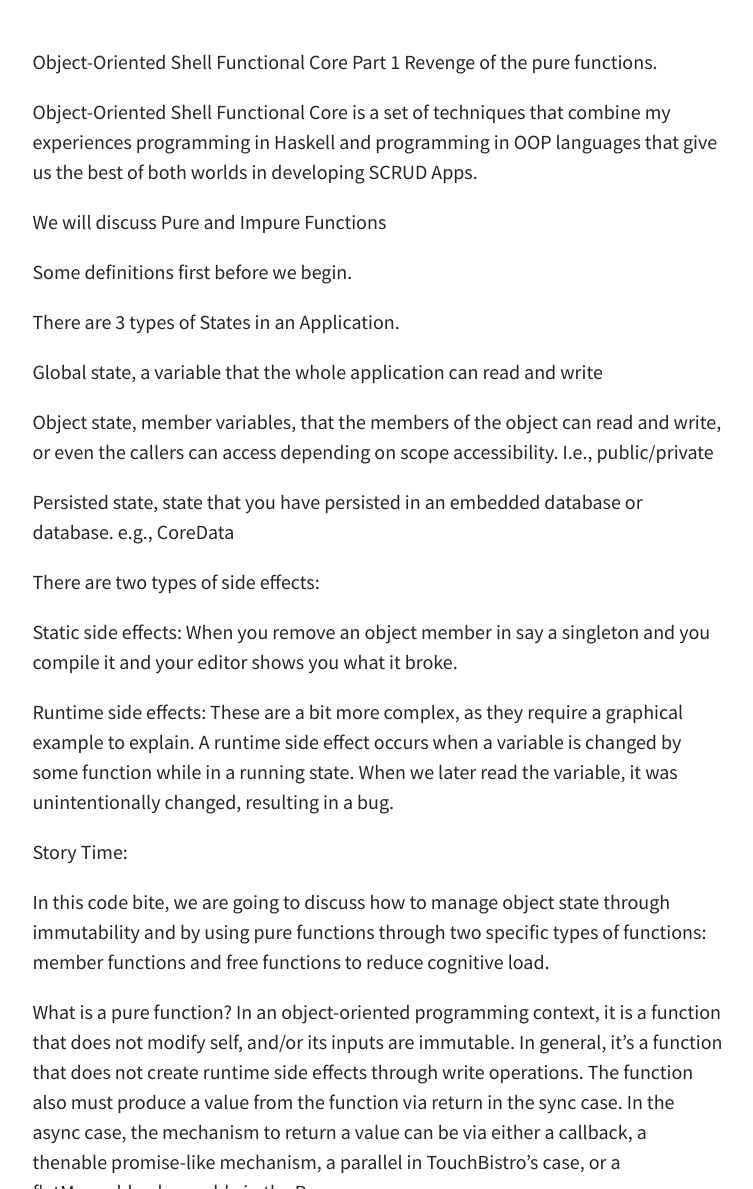
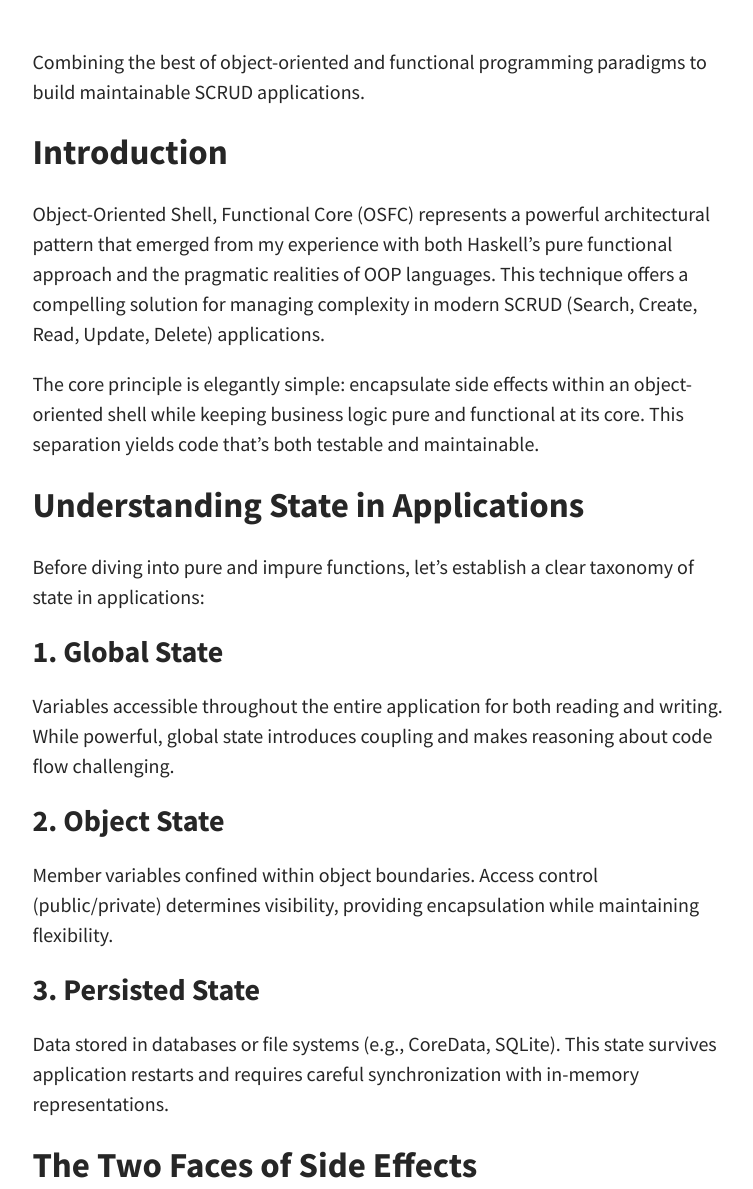
Before and after one commit to ArEnSc/arensc.github.io, a Jekyll site: the page built from _posts/2020-05-19-ObjectOrientatedCore-FunctionalShell.md, in a window 1280 px wide and 1400 px high, scrolled down 293 px, cut to the strip 211-1400 px from the top of the window. Shown: the whole strip, without its empty margins (262-1015 px from the left). Built offline with Jekyll 4.4.1, drawn with Linux system fonts in a browser that asks for light colours; some of the changed text lies outside the part shown.

Commit message:
Restructure and improve Object-Oriented Shell, Functional Core article

````diff
--- a/_posts/2020-05-19-ObjectOrientatedCore-FunctionalShell.md
+++ b/_posts/2020-05-19-ObjectOrientatedCore-FunctionalShell.md
@@ -1,115 +1,158 @@
 ---
 layout: post
-title: Code Bites - Object-Oriented Shell Functional Core Pure Functions and Impure Functions.
+title: Object-Oriented Shell, Functional Core - Managing State in Modern Applications
 tags: [Swift, OOP, Functional Programming]
 feature-img: "assets/img/matplotlib-charts.jpg"
 thumbnail: "assets/img/matplotlib-charts.jpg"
 excerpt_separator: <!--more-->
 ---
 
-Object-Oriented Shell Functional Core Part 1
-Revenge of the pure functions.
+Combining the best of object-oriented and functional programming paradigms to build maintainable SCRUD applications.
 
 <!--more-->
-Object-Oriented Shell Functional Core is a set of techniques that combine my experiences programming in Haskell and programming in OOP languages that give us the best of both worlds in developing SCRUD Apps.
 
-We will discuss Pure and Impure Functions
+## Introduction
 
-Some definitions first before we begin.
+Object-Oriented Shell, Functional Core (OSFC) represents a powerful architectural pattern that emerged from my experience with both Haskell's pure functional approach and the pragmatic realities of OOP languages. This technique offers a compelling solution for managing complexity in modern SCRUD (Search, Create, Read, Update, Delete) applications.
 
-There are 3 types of States in an Application.
+The core principle is elegantly simple: encapsulate side effects within an object-oriented shell while keeping business logic pure and functional at its core. This separation yields code that's both testable and maintainable.
 
-Global state, a variable that the whole application can read and write
+## Understanding State in Applications
 
-Object state, member variables, that the members of the object can read and write, or even the callers can access depending on scope accessibility. I.e., public/private
+Before diving into pure and impure functions, let's establish a clear taxonomy of state in applications:
 
-Persisted state, state that you have persisted in an embedded database or database. e.g.,
-CoreData
+### 1. Global State
+Variables accessible throughout the entire application for both reading and writing. While powerful, global state introduces coupling and makes reasoning about code flow challenging.
 
-There are two types of side effects:
+### 2. Object State
+Member variables confined within object boundaries. Access control (public/private) determines visibility, providing encapsulation while maintaining flexibility.
 
-Static side effects: When you remove an object member in say a singleton and you compile it and your editor shows you what it broke.
+### 3. Persisted State
+Data stored in databases or file systems (e.g., CoreData, SQLite). This state survives application restarts and requires careful synchronization with in-memory representations.
 
-Runtime side effects:
-These are a bit more complex, as they require a graphical example to explain. A runtime side effect occurs when a variable is changed by some function while in a running state. When we later read the variable, it was unintentionally changed, resulting in a bug.
+## The Two Faces of Side Effects
 
-Story Time:
+Understanding side effects is crucial for applying OSFC effectively:
 
-In this code bite, we are going to discuss how to manage object state through immutability and by using pure functions through two specific types of functions: member functions and free functions to reduce cognitive load.
+### Static Side Effects
+These manifest at compile time. Remove a singleton's method, and your IDE immediately highlights every broken reference. While disruptive, static side effects are predictable and manageable.
 
-What is a pure function? In an object-oriented programming context, it is a function that does not modify self, and/or its inputs are immutable. In general, it's a function that does not create runtime side effects through write operations. The function also must produce a value from the function via return in the sync case. In the async case, the mechanism to return a value can be via either a callback, a thenable promise-like mechanism, a parallel in TouchBistro's case, or a flatMappable observable in the Rx case.
+### Runtime Side Effects
+Far more insidious, runtime side effects emerge during execution. A function modifies a shared variable, another function reads it later expecting the original value—suddenly, you're debugging seemingly impossible behavior. These effects compound exponentially as systems grow.
 
-Why should we have pure functions in our codebase?
-Pure functions are functions that are deterministic, meaning they are easy to test. They make guarantees that they do not change the state at the scope they are used in. They guarantee that there is no read-write relationship between the function scope and the rest of the object or even the object variables entering the function.
+## Pure Functions: The Functional Core
 
-This gives you peace of mind that if we were to remove that function, there wouldn't be a side effect of doing so, other than breaking the chain of functions. If you use the function, there isn't an impact or side effect of doing so.
+### Definition
+In object-oriented contexts, a pure function exhibits three key characteristics:
+1. **No self modification** - It doesn't alter the object's state
+2. **Immutable inputs** - Parameters remain unchanged
+3. **Deterministic output** - Always returns a value (synchronously or asynchronously)
 
-Thus reducing the cognitive load of maintenance and reading of the code. That is, you do not need to trace the rest of the code to determine what this function can do to the system.
+For asynchronous operations, the return mechanism might involve callbacks, promises, observables (Rx), or other async patterns—but the principle remains: predictable input-output relationships.
 
-Can every function be pure then? No, not all functions are pure, especially in SCRUD application programming. The idea in SCRUD applications that are largely based on OOP paradigms is that we manage the state through chaining functions async or sync, through implementation patterns, through an object-oriented interface.
+### Why Pure Functions Matter
 
-All in all, at the end of the chain we have to present the computation, which is storing state in one of the 3 ways above. Meaning that if there are pure functions, there are impure functions alongside them.
+Pure functions offer compelling benefits:
 
-E.g., we have a member variable representing a list of tasks. If we remove a task from the task list by deleting that task using a function, the function is considered impure.
+- **Testability**: Deterministic behavior makes unit testing straightforward
+- **Composability**: Chain pure functions without fear of hidden interactions
+- **Reasoning**: Understand functions in isolation without tracing global effects
+- **Refactoring**: Remove or relocate pure functions safely
 
-We will discuss implementation patterns through object-oriented interfaces and chaining in another code bite.
+This dramatically reduces cognitive load. When reading pure functions, you need only understand their inputs and outputs—not the entire system state.
 
-// Pure Free Function: A free function cannot reference self, therefore cannot modify the state of the object, but can it modify its input and cause a runtime side effect?
+## The Reality of Impure Functions
+
+Despite their benefits, pure functions alone cannot build complete applications. SCRUD operations inherently require state mutation—updating databases, modifying UI, handling user input. This is where the object-oriented shell comes in.
+
+Consider this practical example:
 
 ```swift
-let a = AReferenceType()
+class TaskManager {
+    private var tasks: [Task] = []
 
-var b = ValueType()
+    // Impure: Modifies object state
+    func deleteTask(at index: Int) {
+        tasks.remove(at: index)
+        persistTasks() // Side effect: Database write
+    }
 
-func AFreePureFunction(a:AReferenceType, b:ValueType) {
-    a.int = 1
-    print("Change and cause Side Effect \(a.int)")
+    // Pure: Returns new array without modifying state
+    func tasksFiltered(by status: TaskStatus) -> [Task] {
+        return tasks.filter { $0.status == status }
+    }
+}
+```
 
-    var b = b
-    b.int = 1
+## Practical Implementation in Swift
+
+Let's examine how Swift's type system helps enforce these patterns:
+
+### Free Functions and Side Effects
+
+```swift
+class Account {
+    var balance: Int = 0
 }
 
-AFreePureFunction(a: a, b: b)
-print("Side Effect A => int: \(a.int)")
-print("Side Effect B => int: \(b.int)")
+struct Transaction {
+    let amount: Int
+}
 
-// notice how a was changed in the outer scope but b wasn't
-// this has to do with the fact that structs are immutable in that scope.1
+// This appears pure but isn't—reference types allow mutation
+func processTransaction(account: Account, transaction: Transaction) {
+    account.balance += transaction.amount // Side effect!
+}
+
+// Truly pure version returns new state
+func calculateNewBalance(currentBalance: Int, transaction: Transaction) -> Int {
+    return currentBalance + transaction.amount
+}
 ```
 
-Yes, reference types can have side effects even if you use a free function.
-What if the reference type contains a value you need for a computation? Make sure that the input is immutable in this case or pass a copy of the input to the function. Look up types that are immutable in Swift for more details, as this is out of scope of the tutorial.
+Key insight: Swift's value types (structs) naturally encourage pure functions, while reference types (classes) require discipline to avoid unintended mutations.
 
-How about class member functions?
+### Member Functions in Classes
 
-// Class Member Pure Function
 ```swift
+class BankAccount {
+    private var balance: Int = 0
 
-class B: UIViewController {
-    var aValue:Int = 0
-
-    override func viewDidLoad() {
-        super.viewDidLoad()
-
-        let newValue = memberPureFunctionThatAddsOne(a:self.aValue)
-        print(newValue) // use to update the UI ? use to update a
+    // Pure member function - doesn't reference self's mutable state
+    func calculateInterest(principal: Int, rate: Double) -> Int {
+        return Int(Double(principal) * rate)
     }
 
-    // Do not reference self here
-    func memberPureFunctionThatAddsOne(a:Int) -> String {
-        let a = a + 1
-        return "\(a)"
+    // Impure - modifies state
+    func applyInterest(rate: Double) {
+        let interest = calculateInterest(principal: balance, rate: rate)
+        balance += interest
     }
 }
-
-
 ```
 
-Why is it that a pure function can reduce complexity of the code? In graph theory, when you represent the code as a graph of relationships where read and write are edges to variables that contain state, the pure function only writes/reads values internal to its scope. It produces values and never writes those values to the system.
+## The Graph Theory Perspective
 
-If it does that, then we can guarantee that it wouldn't modify the state of the system. It's as simple as that.
+Viewing code through graph theory illuminates why pure functions reduce complexity:
 
-What about structs and functions on structs? Well, that's an exercise left to you. Is this an appropriate solution for some cases?
+- **Nodes**: Variables and state
+- **Edges**: Read/write relationships
+- **Pure functions**: Isolated subgraphs with no outgoing edges
 
-Impure Functions:
-Any function that does not return a value or writes to the 3 state types above is an impure function. They always exist in the system - all iOS applications require that you manipulate a collection of objects, e.g., a list of objects. That function that you write to perform that operation is impure, assuming you have a list in an object. It will have to modify self to write or change that list. I.e., self.list.deleteAt(i)
+Pure functions create localized computation graphs disconnected from the larger system state graph. This isolation is what makes them so powerful—changes propagate predictably within boundaries.
+
+## Best Practices for OSFC
+
+1. **Identify boundaries**: Clearly separate pure business logic from stateful coordination
+2. **Push effects outward**: Keep side effects at the system's edges
+3. **Leverage type systems**: Use Swift's structs for data, classes for coordination
+4. **Test the core**: Focus testing efforts on pure functions
+5. **Document effects**: When functions must be impure, clearly document their side effects
+
+## Conclusion
+
+Object-Oriented Shell, Functional Core isn't about choosing sides in the OOP vs. FP debate. It's about leveraging each paradigm's strengths: OOP's encapsulation for managing effects and FP's purity for expressing logic.
+
+In your next project, try identifying one complex business rule and extracting it into pure functions. You'll likely find the resulting code more testable, readable, and maintainable. The journey toward better architecture begins with a single pure function.
+
+*Next in this series: We'll explore advanced patterns for chaining pure functions and managing asynchronous operations within the OSFC paradigm.*
````
